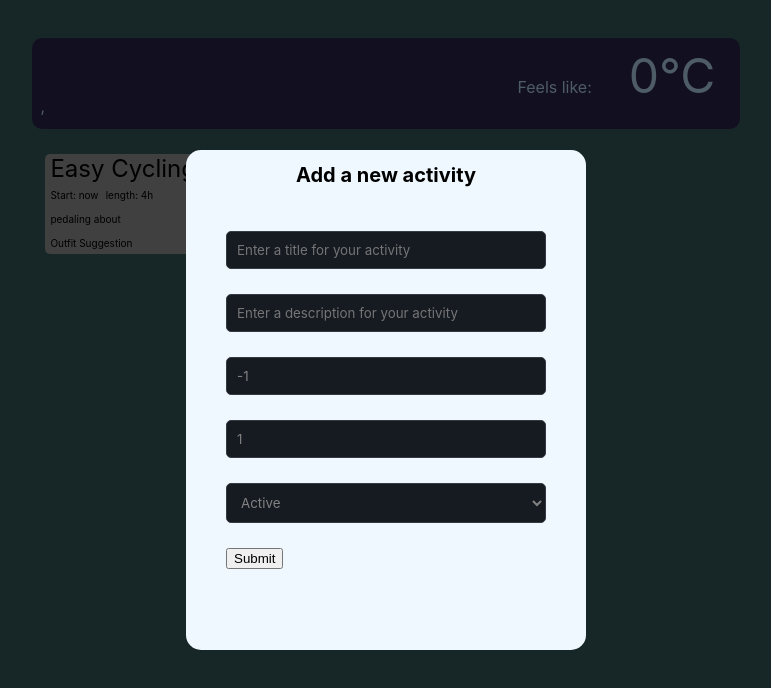
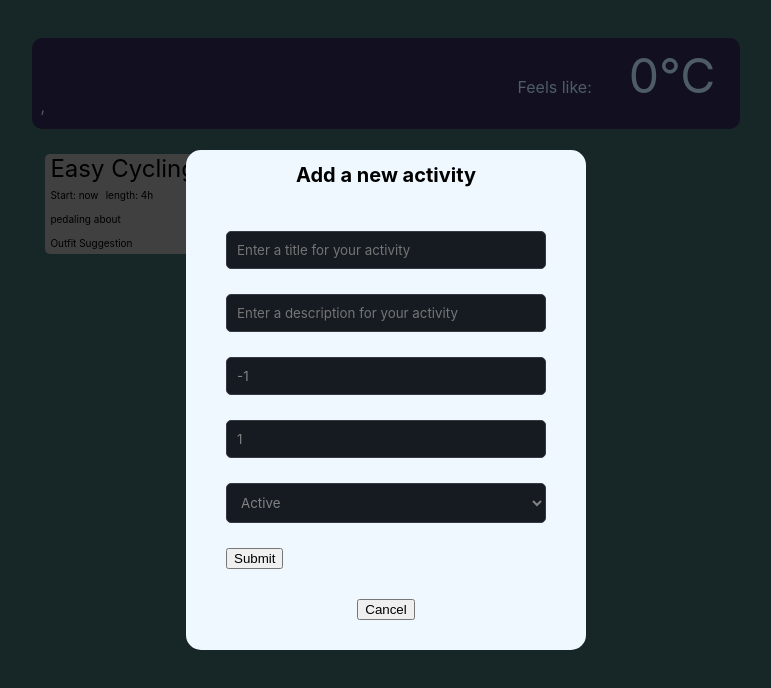
Before and after one commit to EricLusk-Jopson/weatherWear, a React (Create React App) app: page / in a window 1280 px wide. Both pictures are taken after a click on the element 640 px from the left and 204 px from the top of the page. Shown: the top 688 px of the page, without its empty margins (254-1025 px from the left). Built offline with nearby package versions, Linux system fonts and the light colour scheme; no server answers.

Commit message:
modal closes effectively now

```diff
--- a/src/App.css
+++ b/src/App.css
@@ -133,12 +133,13 @@ html {
     top: 0;
     width: 100vw;
     height: 100vh;
-    z-index: 1;
+    /* z-index: 1; */
     background-color: rgb(0, 0, 0, 0.5);
     filter: blur();
   }
 
   .modal-window {
+    z-index: 1;
     display: flex;
     flex-direction: column;
     justify-content: flex-start;
--- a/src/App.js
+++ b/src/App.js
@@ -74,6 +74,10 @@ function App() {
     setHidden(false);
   };
 
+  const hide = () => {
+    setHidden(true);
+  };
+
   useEffect(() => {
     if (!isLoaded.current) {
       getWeather();
@@ -101,7 +105,7 @@ function App() {
           <ActivityCard variant="addNew" clickFn={unhide}></ActivityCard>
         </div>
       </div>
-      {!hidden && <ActivityModal onSubmit={createActivity} />}
+      {!hidden && <ActivityModal onSubmit={createActivity} onCancel={hide} />}
     </>
   );
 }
--- a/src/components/ActivityModal.js
+++ b/src/components/ActivityModal.js
@@ -1,6 +1,6 @@
 import { React, useState } from "react";
 
-const ActivityModal = ({ onSubmit }) => {
+const ActivityModal = ({ onSubmit, onCancel }) => {
   const [formData, setFormData] = useState({
     title: "",
     desc: "",
@@ -22,8 +22,13 @@ const ActivityModal = ({ onSubmit }) => {
   };
 
   return (
-    <div className="modal-filter">
-      <div className="modal-window">
+    <div className="modal-filter" onClick={onCancel}>
+      <div
+        className="modal-window"
+        onClick={(e) => {
+          e.stopPropagation();
+        }}
+      >
         <h1>Add a new activity</h1>
         <form onSubmit={submitForm}>
           <div className="form-group">
@@ -77,6 +82,7 @@ const ActivityModal = ({ onSubmit }) => {
           </div>
           <button>Submit</button>
         </form>
+        <button onClick={onCancel}>Cancel</button>
       </div>
     </div>
   );
```
